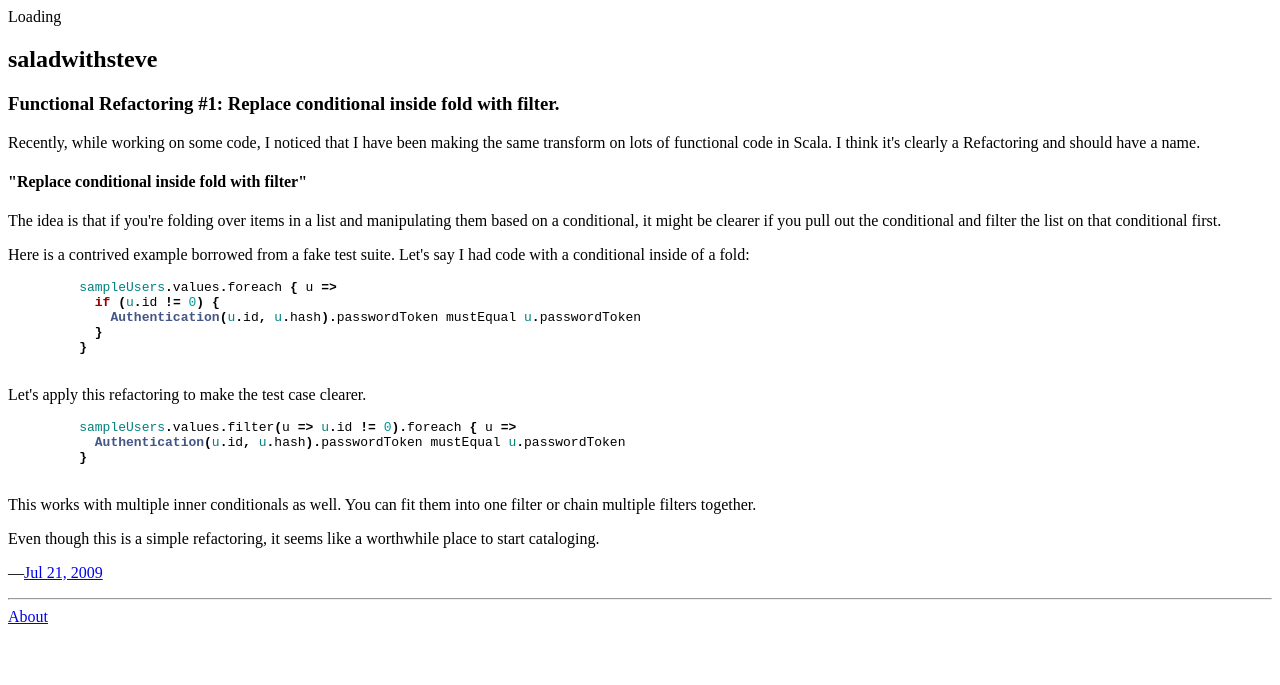
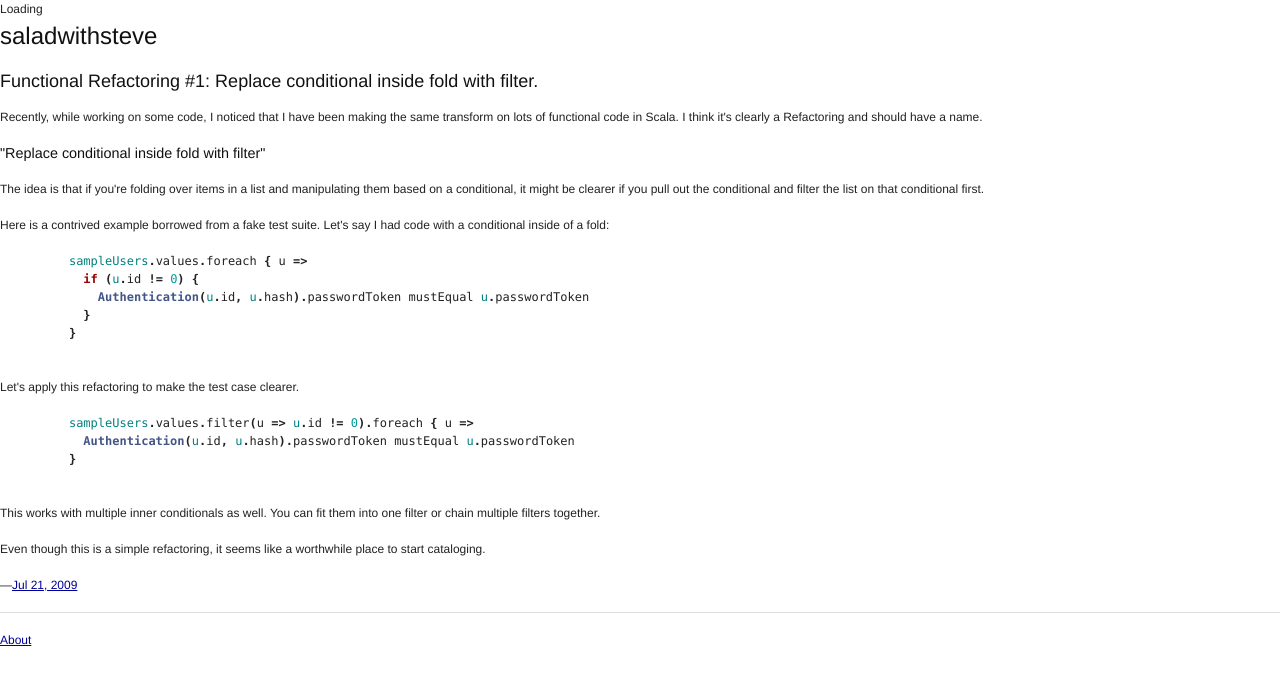
Before and after one commit to stevej/saladwithsteve, a Jekyll site: the page built from index.html, in a window 1280 px wide. Shown: the top 685 px of the page. Built offline with Jekyll 4.4.1, drawn with Linux system fonts in a browser that asks for light colours; comment, search, counter and statistics services are not loaded.

Commit message:
plugging in BluePrint

```diff
--- a/_includes/css.html
+++ b/_includes/css.html
@@ -1,3 +1,6 @@
+<link rel="stylesheet" href="/css/blueprint/screen.css" type="text/css" media="screen, projection">
+<link rel="stylesheet" href="/css/blueprint/print.css" type="text/css" media="print">
+<!--[if lt IE 8]><link rel="stylesheet" href="/css/blueprint/ie.css" type="text/css" media="screen, projection"><![endif]-->
 <link rel="stylesheet" type="text/css" href="/css/syntax.css" />
 <link rel="stylesheet" type="text/css" href="/css/main.css" />
-<link rel="stylesheet" href="http://www.google.com/cse/style/look/default.css" type="text/css" />
+<link rel="stylesheet" type="text/css" href="http://www.google.com/cse/style/look/default.css" />
```
